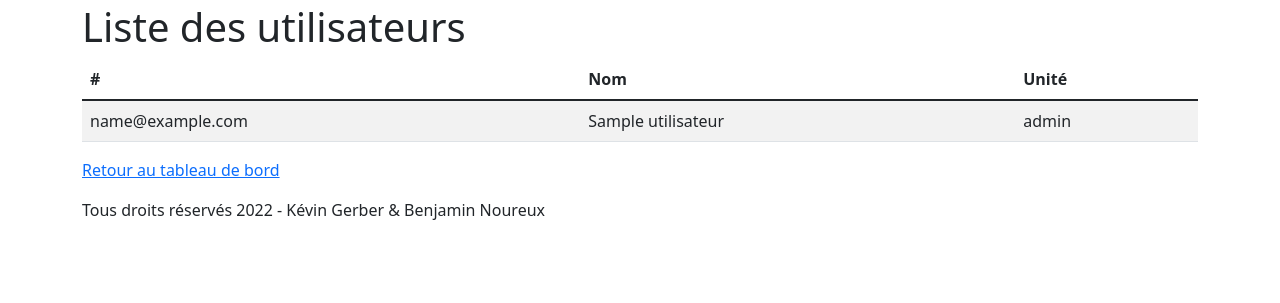
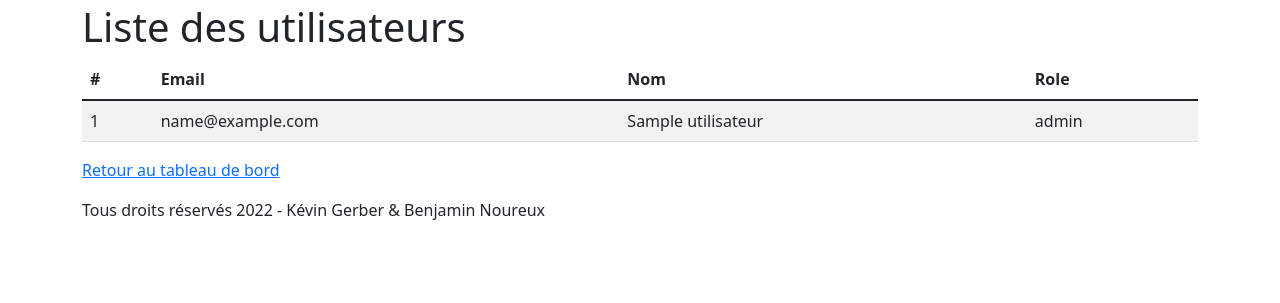
Before and after one commit to n0uben/php_LaBonneBouffe, a PHP site: page /index.php?p=liste-utilisateurs in a window 1280 px wide. Shown: the part 93-396 px from the top of the page. Run offline with PHP 8.4, Linux system fonts and the light colour scheme; tables that the repository leaves empty hold one stand-in row (values such as "Sample post").

Commit message:
modifiecolonnes liste utilisateurs

```diff
--- a/src/views/liste-utilisateurs.php
+++ b/src/views/liste-utilisateurs.php
@@ -12,14 +12,16 @@
                 <table class="table table-striped">
                     <thead>
                     <th scope="col">#</th>
+                    <th scope="col">Email</th>
                     <th scope="col">Nom</th>
-                    <th scope="col">Unité</th>
+                    <th scope="col">Role</th>
                     </thead>
                     <tbody>
                     <?php
                     foreach ($utilisateurs as $utilisateur):
                         ?>
                         <tr>
+                            <td><?= $utilisateur->getId(); ?></td>
                             <td><?= $utilisateur->getEmail(); ?></td>
                             <td><?= $utilisateur->getNom(); ?></td>
                             <td><?= $utilisateur->getRole(); ?></td>
```
